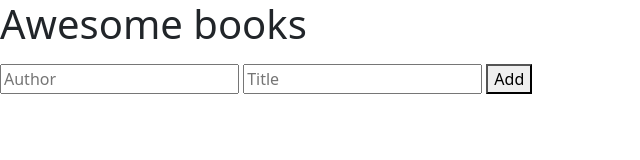
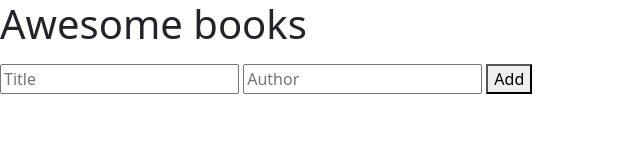
Before and after one commit to Victor-chiemerie/Awesome-books, a plain HTML site: page index.html in a window 1280 px wide. Shown: the full height of the page, 0-640 px from the left. Drawn offline with nearby package versions, Linux system fonts and the light colour scheme.

Commit message:
Changed display on webpage

```diff
--- a/index.html
+++ b/index.html
@@ -14,8 +14,8 @@
     <ul id="booklist">
     </ul>
     <form action="">
-        <input type="text" id="author" name="author" placeholder="Author" required/>
-        <input type="text" id="title" name="title" placeholder="Title" required/>
+        <input type="text" id="author" name="author" placeholder="Title" required/>
+        <input type="text" id="title" name="title" placeholder="Author" required/>
         <button id="add_button">Add</button>
     </form>
 
```
Also changed, not shown: README.md.
